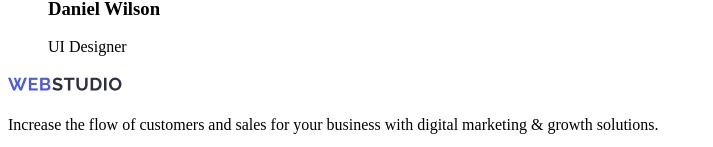
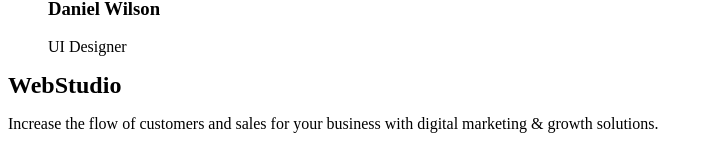
Before and after one commit to ikamcio/goit-markup-hw-01, a plain HTML site: page index.html in a window 1280 px wide. Shown: the part 2027-2174 px from the top of the page, without its empty margins (0-713 px from the left). Drawn offline with Linux system fonts and the light colour scheme.

Commit message:
Update index.html

```diff
--- a/index.html
+++ b/index.html
@@ -85,9 +85,8 @@
         </section>
     </main>
     <footer>
-        <a href="./index.html">
-            <img src="./images/Logo.jpg" alt="WebStudio">
-        </a>
+        <a href="./index.html"
+                style="text-decoration: none; color: inherit; font-weight: bold; font-size: 24px;">WebStudio</a>
         <p>Increase the flow of customers and sales for your business with digital marketing & growth solutions.
         </p>
     </footer>
```
